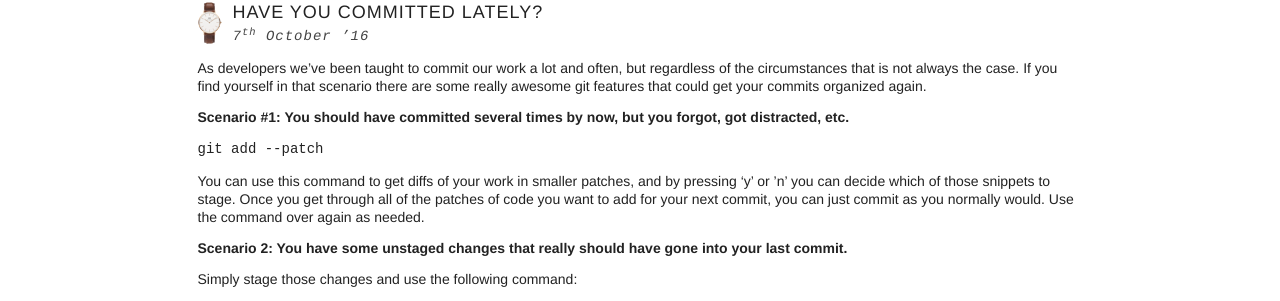
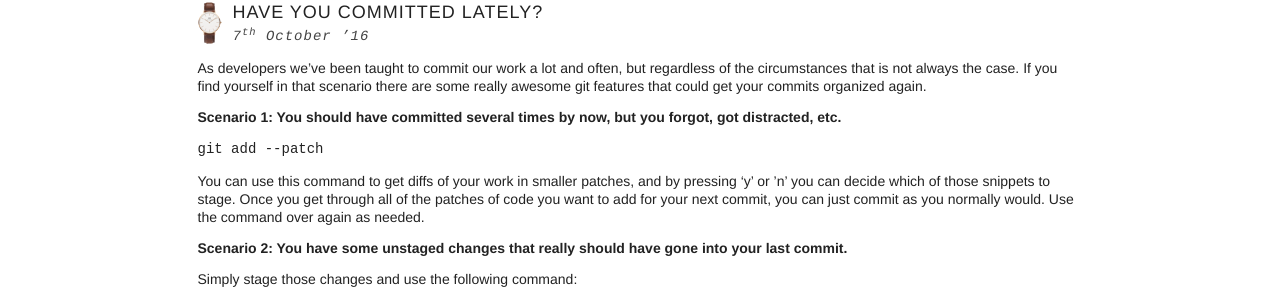
Before and after one commit to adyrda2/adyrda2.github.io, a Jekyll site: the page built from _posts/2016-10-07-have-you-committed-lately.markdown, in a window 1280 px wide. Shown: the part 120-421 px from the top of the page. Built offline with Jekyll 4.4.1, drawn with Linux system fonts in a browser that asks for light colours.

```diff
--- a/_posts/2016-10-07-have-you-committed-lately.markdown
+++ b/_posts/2016-10-07-have-you-committed-lately.markdown
@@ -9,7 +9,7 @@ tags: git
 
 As developers we’ve been taught to commit our work a lot and often, but regardless of the circumstances that is not always the case. If you find yourself in that scenario there are some really awesome git features that could get your commits organized again.
 
-#### Scenario #1: You should have committed several times by now, but you forgot, got distracted, etc.
+#### Scenario 1: You should have committed several times by now, but you forgot, got distracted, etc.
 
 `git add --patch`
 
```
